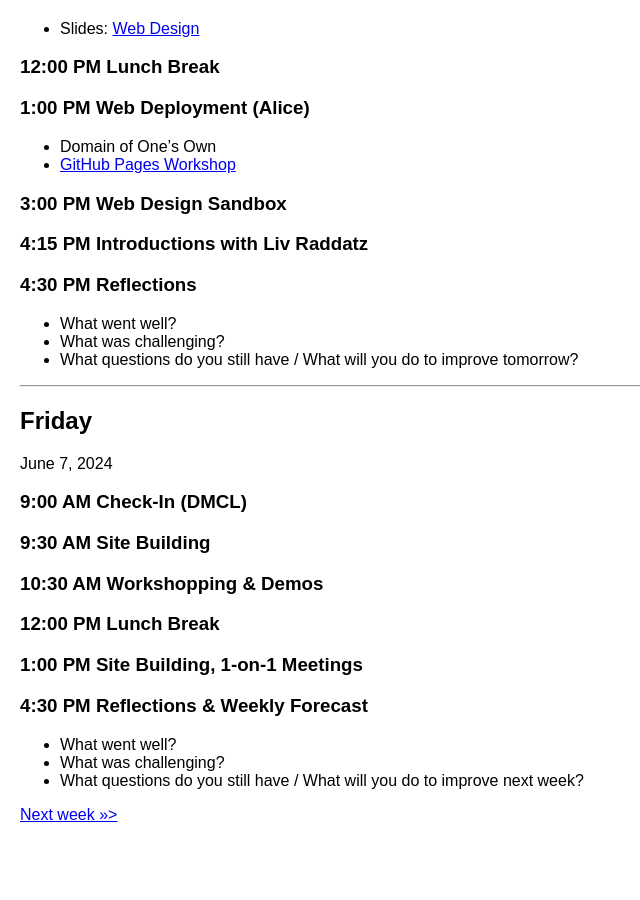
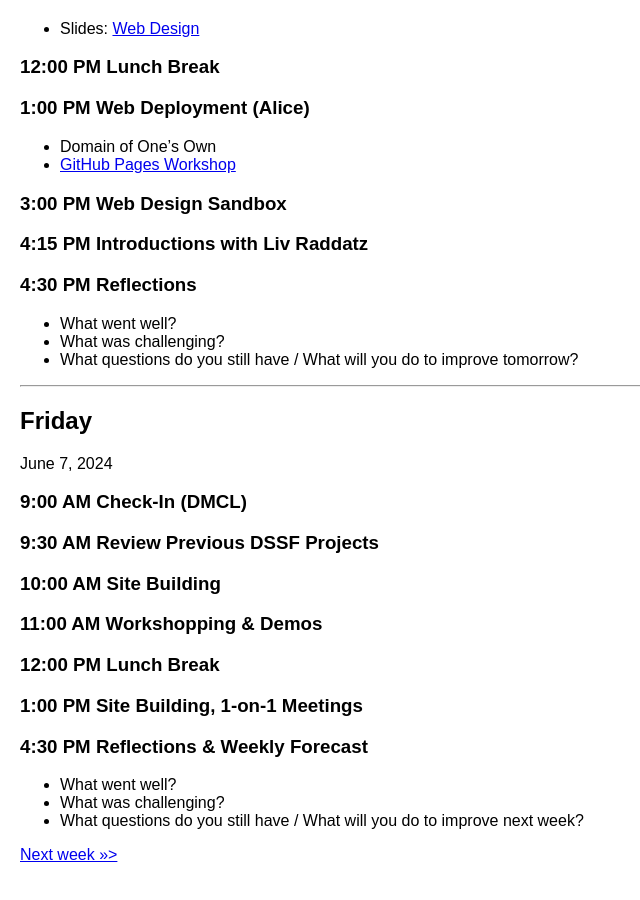
Before and after one commit to digbmc/dssf-syll, a Jekyll site: the page built from _weeks/01-intro.md, in a window 1280 px wide and 900 px high, scrolled down 3149 px. Shown: the whole window, without its empty margins (0-640 px from the left). Built offline with Jekyll 4.4.1, drawn with Linux system fonts in a browser that asks for light colours; before the commit the page ends 4009 px from its top, so only the background shows below that.

Commit message:
Update 01-intro.md

```diff
--- a/_weeks/01-intro.md
+++ b/_weeks/01-intro.md
@@ -145,9 +145,11 @@ June 7, 2024
 
 ### 9:00 AM Check-In (DMCL)
 
-### 9:30 AM Site Building
+### 9:30 AM Review Previous DSSF Projects
 
-### 10:30 AM Workshopping & Demos
+### 10:00 AM Site Building
+
+### 11:00 AM Workshopping & Demos
 
 ### 12:00 PM Lunch Break
 
```
